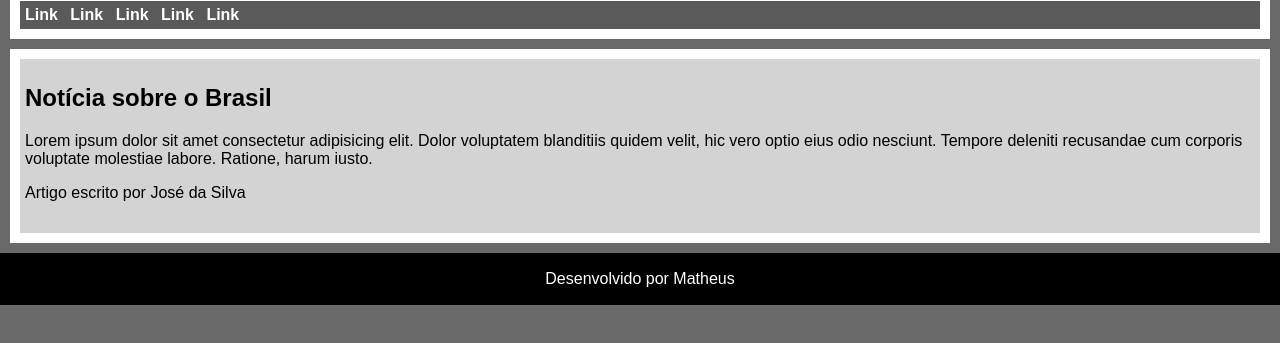
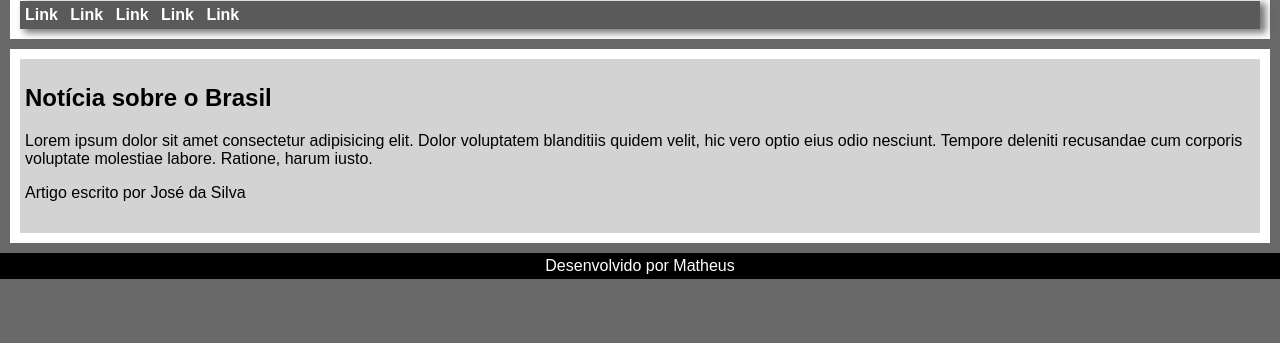
Before and after one commit to slvsccp/html-css3, a plain HTML site: page ex019/caixa02.html in a window 1280 px wide. Shown: the part 99-442 px from the top of the page. Drawn offline with Linux system fonts and the light colour scheme.

Commit message:
box shadow

```diff
--- a/ex019/caixa02.html
+++ b/ex019/caixa02.html
@@ -19,6 +19,7 @@
         nav {
             background-color: rgb(90, 90, 90);
             padding: 5px;
+            box-shadow: 5px 3px 7px 1px rgba(0, 0, 0, 0.527);
         }
         nav > a {
             text-decoration: none;
@@ -42,7 +43,11 @@
             background-color: black;
             color: white;
             text-align: center;
-            padding: 1px;
+            padding: 4px;
+            margin: 0px;
+        }
+
+        footer > p {
             margin: 0px;
         }
     </style>
```
